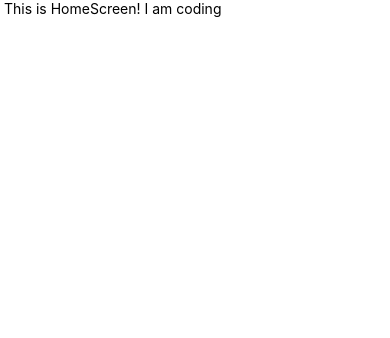
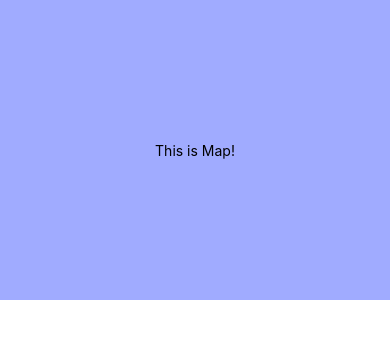
Before and after one commit to nikhilmaske-2001/Uber, a React Native app: screen / in a window 390 px wide. Shown: the top 338 px of the page. Built offline with nearby package versions, Linux system fonts and the light colour scheme.

Commit message:
Homemap: Structure the homemap element and render it in Homescreen.js.

```diff
--- /dev/null
+++ b/src/components/HomeMap/Homemap.js
@@ -0,0 +1,17 @@
+import React from 'react';
+import { Text, View } from 'react-native';
+
+const HomeMap = (props) => {
+    return (
+        <View style={{
+            backgroundColor: '#a0abff',
+            justifyContent: 'center',
+            alignItems: 'center',
+            height: 300,
+        }}>
+            <Text> This is Map! </Text>
+        </View>
+    );
+};
+
+export default HomeMap;
--- a/src/screens/HomeScreens/Homescreen.js
+++ b/src/screens/HomeScreens/Homescreen.js
@@ -1,10 +1,12 @@
 import React from 'react';
 import { Text, View } from 'react-native';
+
+import HomeMap from '../../components/HomeMap/Homemap';
 
 const HomeScreen = (props) => {
     return (
         <View>
-            <Text> This is HomeScreen! I am coding </Text>
+            <HomeMap />
         </View>
     );
 };
```
